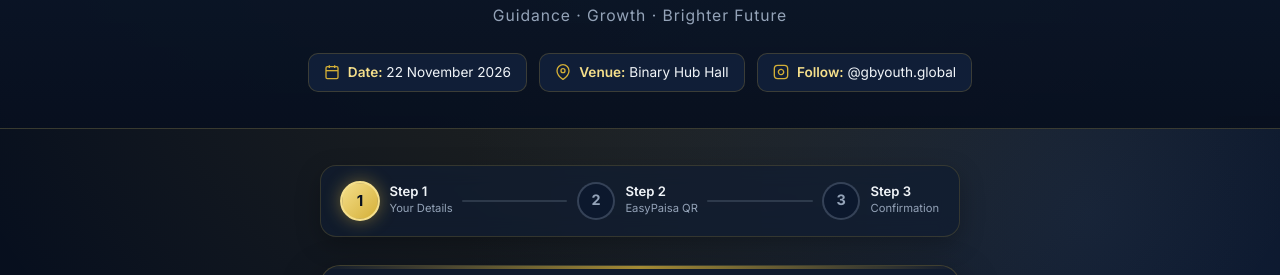
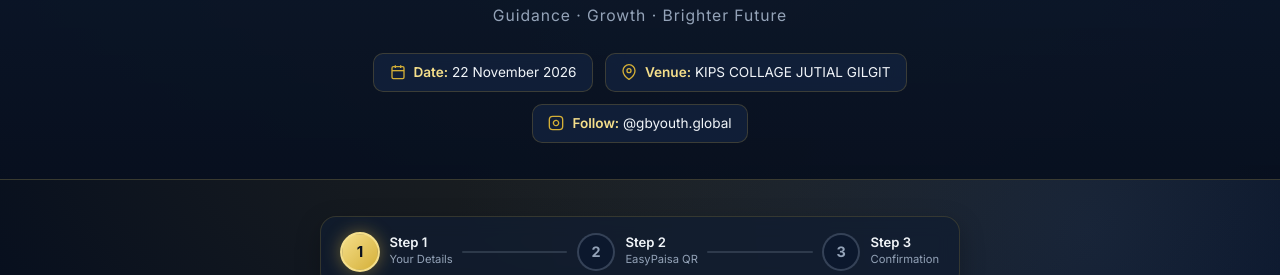
Before and after one commit to umarch134/QR-Form, a plain HTML site: page index.html in a window 1280 px wide. Shown: the part 151-426 px from the top of the page. Drawn offline with nearby package versions, Linux system fonts and the light colour scheme.

Commit message:
venue update

```diff
--- a/index.html
+++ b/index.html
@@ -741,7 +741,7 @@
       </div>
       <div class="meta-pill">
         <svg viewBox="0 0 24 24" fill="none" stroke="currentColor" stroke-width="2"><path d="M21 10c0 7-9 13-9 13s-9-6-9-13a9 9 0 0 1 18 0z"/><circle cx="12" cy="10" r="3"/></svg>
-        <span><strong>Venue:</strong> Binary Hub Hall</span>
+        <span><strong>Venue:</strong> KIPS COLLAGE JUTIAL GILGIT </span>
       </div>
       <div class="meta-pill">
         <svg viewBox="0 0 24 24" fill="none" stroke="currentColor" stroke-width="2"><rect x="2" y="2" width="20" height="20" rx="5"/><path d="M16 11.37A4 4 0 1 1 12.63 8 4 4 0 0 1 16 11.37z"/><line x1="17.5" y1="6.5" x2="17.51" y2="6.5"/></svg>
```
